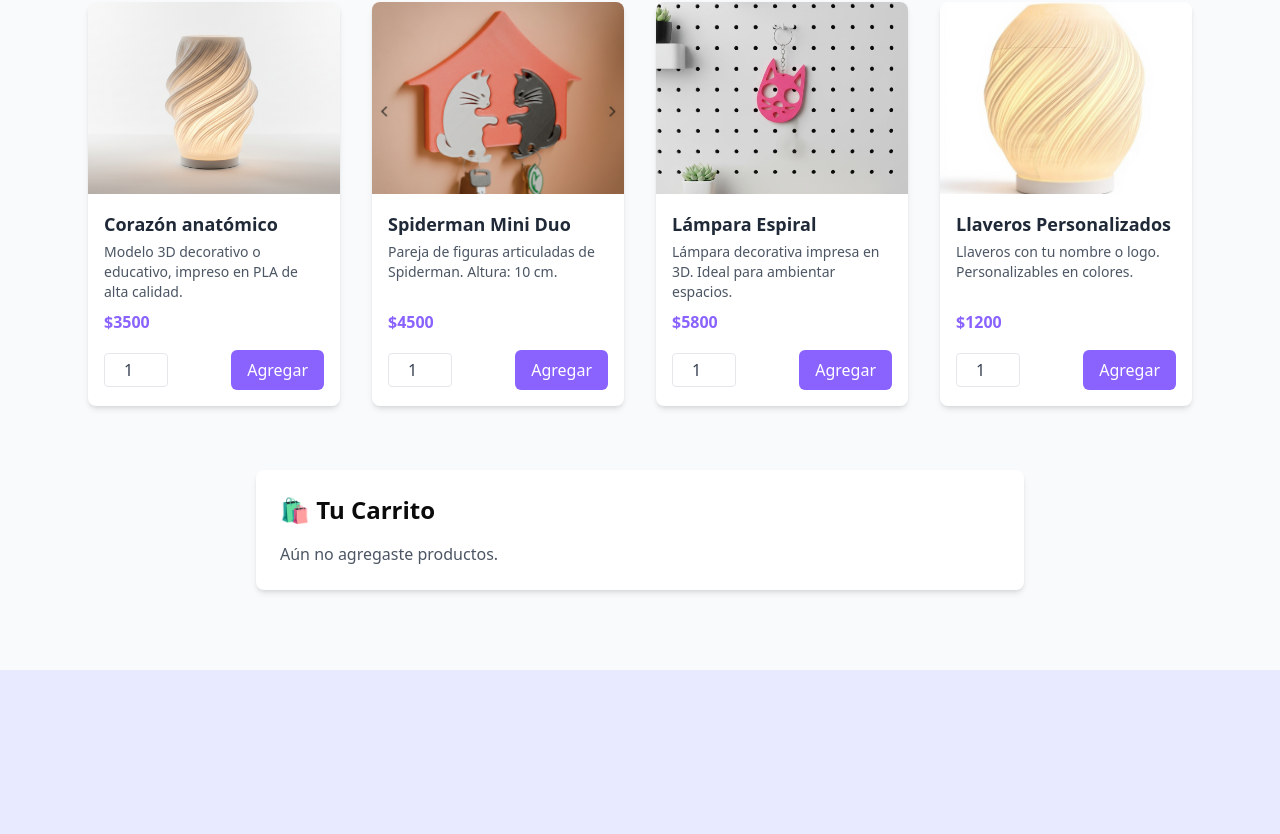
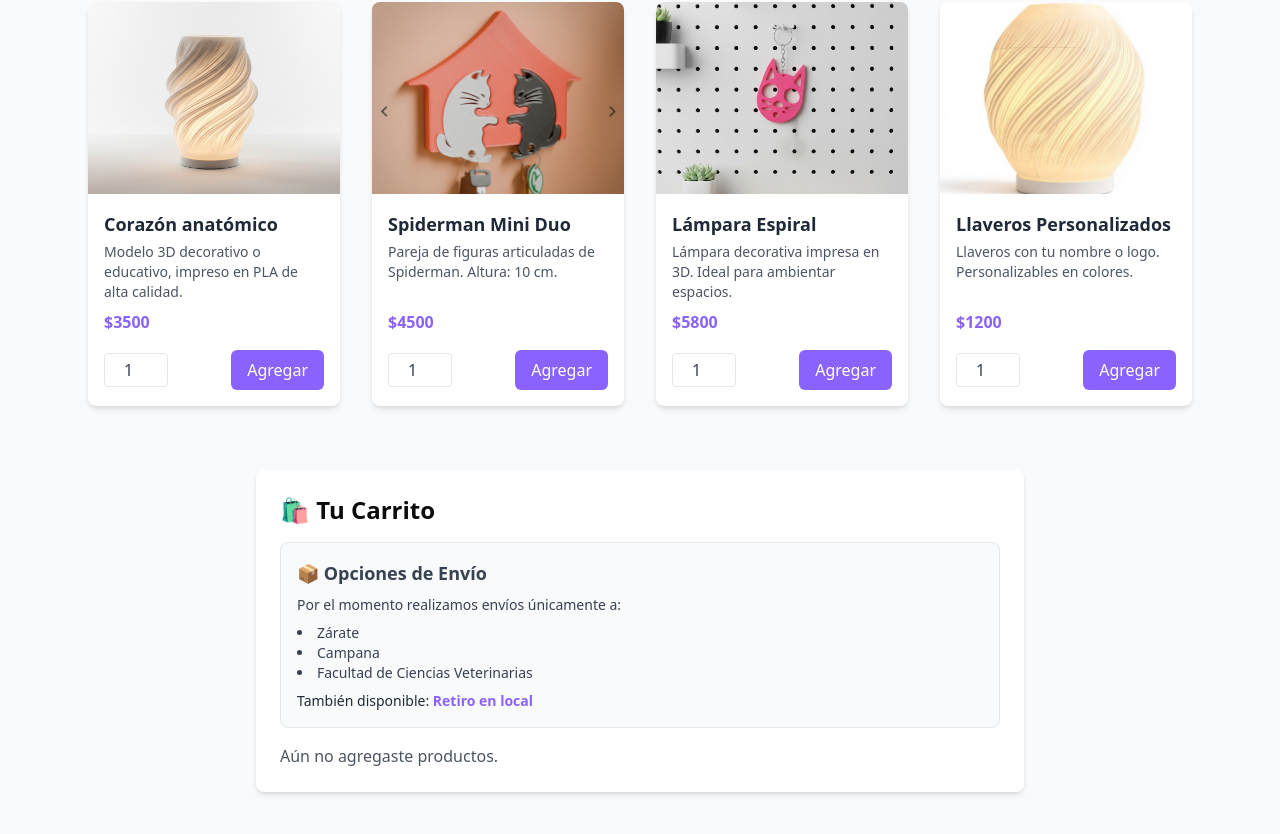
Before and after one commit to lionelc39/print3dn, a React (Vite) app: page / in a window 1280 px wide. Shown: the part 2493-3327 px from the top of the page. Before the commit the page ends 3163 px from the top, so only its background shows below. Built offline with nearby package versions, Linux system fonts and the light colour scheme.

Commit message:
Update Catalogo.jsx

```diff
--- a/src/Catalogo.jsx
+++ b/src/Catalogo.jsx
@@ -68,15 +68,23 @@ const Catalogo = () => {
   // Calcular total
   const total = carrito.reduce((sum, p) => sum + p.precio * p.cantidad, 0);
 
-  // Enviar pedido por WhatsApp
+  // 🟢 Enviar pedido por WhatsApp (nuevo formato)
   const enviarPorWhatsApp = () => {
-    const mensaje = carrito
-      .map(
-        (p) => `🛒 ${p.nombre} (x${p.cantidad}) - $${p.precio * p.cantidad}`
-      )
-      .join("%0A");
-    const texto = `Hola! Quiero hacer este pedido:%0A${mensaje}%0A%0ATotal: $${total}`;
-    window.open(`https://wa.me/5493489324301?text=${texto}`, "_blank");
+    if (carrito.length === 0) {
+      alert("Tu carrito está vacío.");
+      return;
+    }
+
+    const productos = carrito
+      .map((p) => `• ${p.nombre} (x${p.cantidad}) - $${p.precio * p.cantidad}`)
+      .join("\n");
+
+    const mensaje = `¡Hola! 👋 Quiero hacer este pedido:\n\n${productos}\n\nPor favor, completá los siguientes datos:\n\n📝 Nombre y Apellido:\n🆔 DNI:\n📦 Envío o Retiro:\n📍 Dirección (si es envío):\n📞 Número de contacto:\n\n¡En breve contestaremos tu mensaje, muchas gracias! 😊`;
+
+    window.open(
+      `https://wa.me/5493489324301?text=${encodeURIComponent(mensaje)}`,
+      "_blank"
+    );
   };
 
   return (
@@ -136,9 +144,28 @@ const Catalogo = () => {
           ))}
         </div>
 
-        {/* Carrito */}
+        {/* 🛒 Carrito */}
         <div className="mt-16 bg-white rounded-lg shadow-md p-6 max-w-3xl mx-auto">
           <h3 className="text-2xl font-bold mb-4">🛍️ Tu Carrito</h3>
+
+          {/* 📦 Información de envío */}
+          <div className="bg-gray-50 border border-gray-200 rounded-lg p-4 mb-4 text-sm text-gray-700">
+            <h4 className="font-semibold text-lg mb-2 flex items-center gap-2">
+              📦 Opciones de Envío
+            </h4>
+            <p>
+              Por el momento realizamos envíos únicamente a:
+              <ul className="list-disc list-inside mt-2">
+                <li>Zárate</li>
+                <li>Campana</li>
+                <li>Facultad de Ciencias Veterinarias</li>
+              </ul>
+            </p>
+            <p className="mt-2 font-medium text-gray-800">
+              También disponible:{" "}
+              <span className="text-primary font-bold">Retiro en local</span>
+            </p>
+          </div>
 
           {carrito.length === 0 ? (
             <p className="text-gray-600">Aún no agregaste productos.</p>
```
